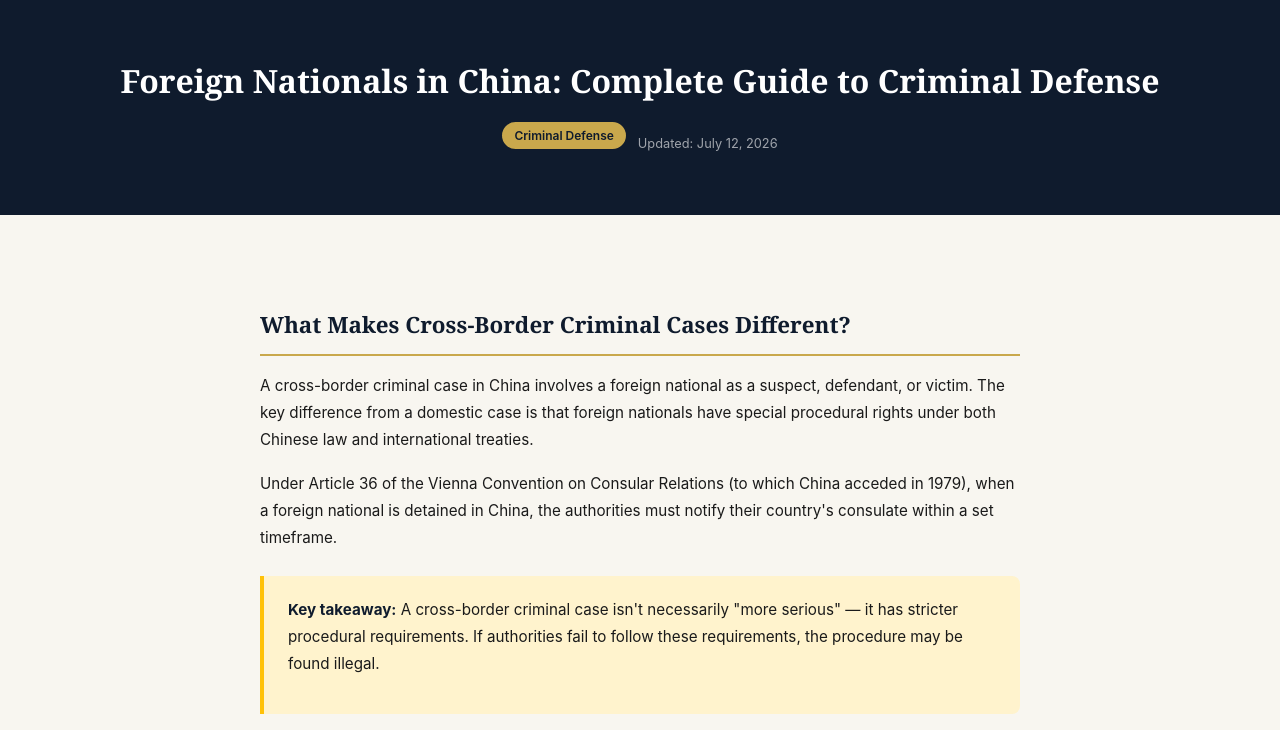
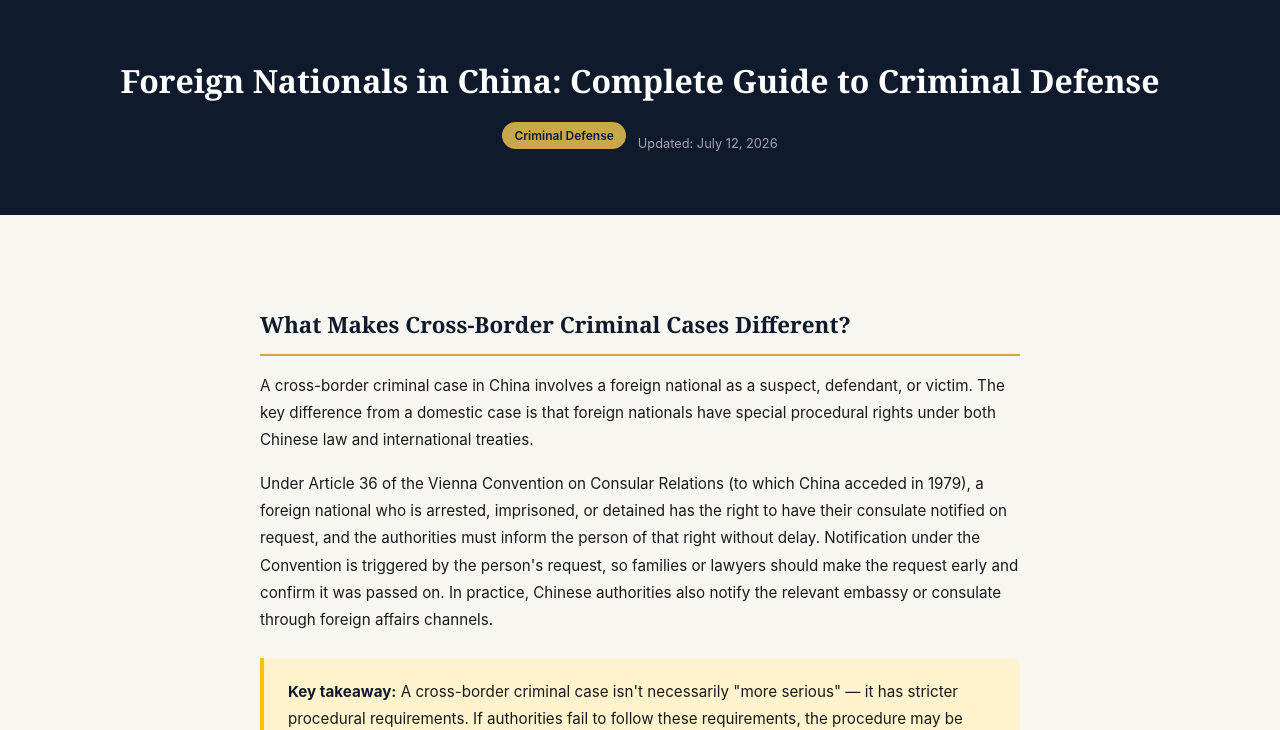
Before and after one commit to kingkoojia/zhaohaiying, a plain HTML site: page en-article-foreign-criminal-defense.html in a window 1280 px wide. Shown: the part 78-808 px from the top of the page. Drawn offline with Linux system fonts and the light colour scheme.

Commit message:
State the consular notification rule as the Convention actually frames it
Article 36 of the Vienna Convention on Consular Relations triggers notification on the detained person's request and requires the authorities to inform that person of the right without delay. The previous wording implied automatic notification. Verified against the official Chinese text published by the United Nations. Chinese and English pages updated.

```diff
--- a/en-article-foreign-criminal-defense.html
+++ b/en-article-foreign-criminal-defense.html
@@ -223,7 +223,7 @@ body{padding-bottom:60px}
 <article class="article-body container">
 <h2>What Makes Cross-Border Criminal Cases Different?</h2>
 <p>A cross-border criminal case in China involves a foreign national as a suspect, defendant, or victim. The key difference from a domestic case is that foreign nationals have special procedural rights under both Chinese law and international treaties.</p>
-<p>Under Article 36 of the Vienna Convention on Consular Relations (to which China acceded in 1979), when a foreign national is detained in China, the authorities must notify their country's consulate within a set timeframe.</p>
+<p>Under Article 36 of the Vienna Convention on Consular Relations (to which China acceded in 1979), a foreign national who is arrested, imprisoned, or detained has the right to have their consulate notified on request, and the authorities must inform the person of that right without delay. Notification under the Convention is triggered by the person's request, so families or lawyers should make the request early and confirm it was passed on. In practice, Chinese authorities also notify the relevant embassy or consulate through foreign affairs channels.</p>
 <div class="highlight-box"><p><strong>Key takeaway:</strong> A cross-border criminal case isn't necessarily "more serious" — it has stricter procedural requirements. If authorities fail to follow these requirements, the procedure may be found illegal.</p></div>
 
 <h2>Special Rights of Foreign National Suspects</h2>
```
Also changed, not shown: article-foreign-criminal-defense.html (+1 -1 lines).
